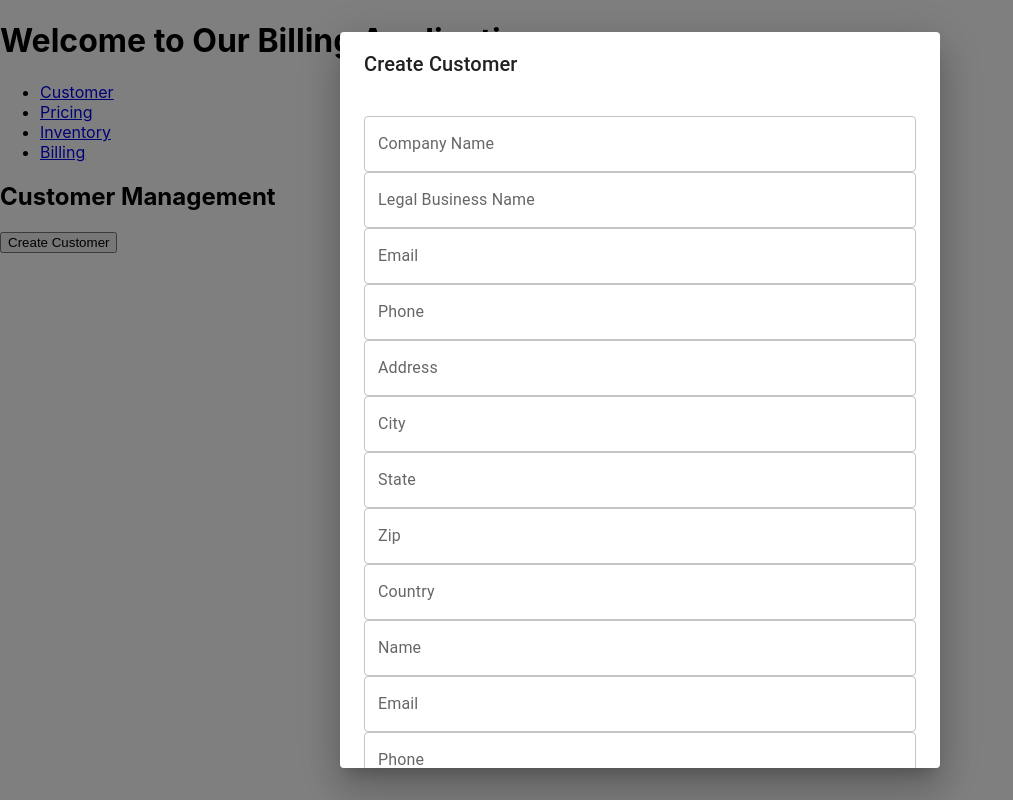
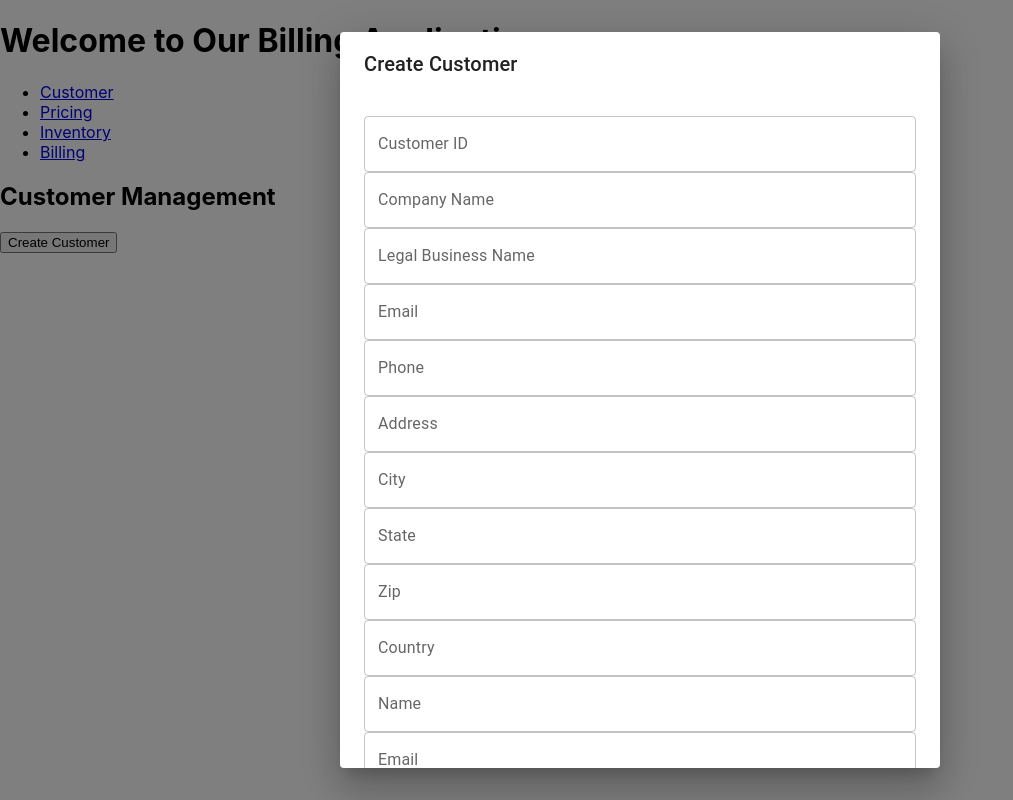
Before and after one commit to TSGCFO/billing-application-ui, a React (Create React App) app: page /customer in a window 1280 px wide. Both pictures are taken after a click on the button "Create Customer". Shown: the whole page, without its empty margins (0-1013 px from the left). Built offline with nearby package versions, Linux system fonts and the light colour scheme.

Commit message:
No changes to commit.

```diff
--- a/src/components/customer/CustomerModal.js
+++ b/src/components/customer/CustomerModal.js
@@ -3,6 +3,7 @@ import { Formik, Form, Field, FieldArray } from 'formik';
 import * as Yup from 'yup';
 
 const customerSchema = Yup.object().shape({
+  customerId: Yup.number().required('Customer ID is required').positive().integer(),
   companyName: Yup.string().required('Company name is required'),
   legalBusinessName: Yup.string().required('Legal business name is required'),
   email: Yup.string().email('Invalid email').required('Email is required'),
@@ -28,6 +29,7 @@ const CustomerModal = ({ open, handleClose }) => {
       <DialogTitle>Create Customer</DialogTitle>
       <Formik
         initialValues={{
+          customerId: '',
           companyName: '',
           legalBusinessName: '',
           email: '',
@@ -50,6 +52,7 @@ const CustomerModal = ({ open, handleClose }) => {
         {formikProps => (
           <Form>
             <DialogContent>
+              <Field as={TextField} name="customerId" label="Customer ID" fullWidth />
               <Field as={TextField} name="companyName" label="Company Name" fullWidth />
               <Field as={TextField} name="legalBusinessName" label="Legal Business Name" fullWidth />
               <Field as={TextField} name="email" label="Email" fullWidth />
```
